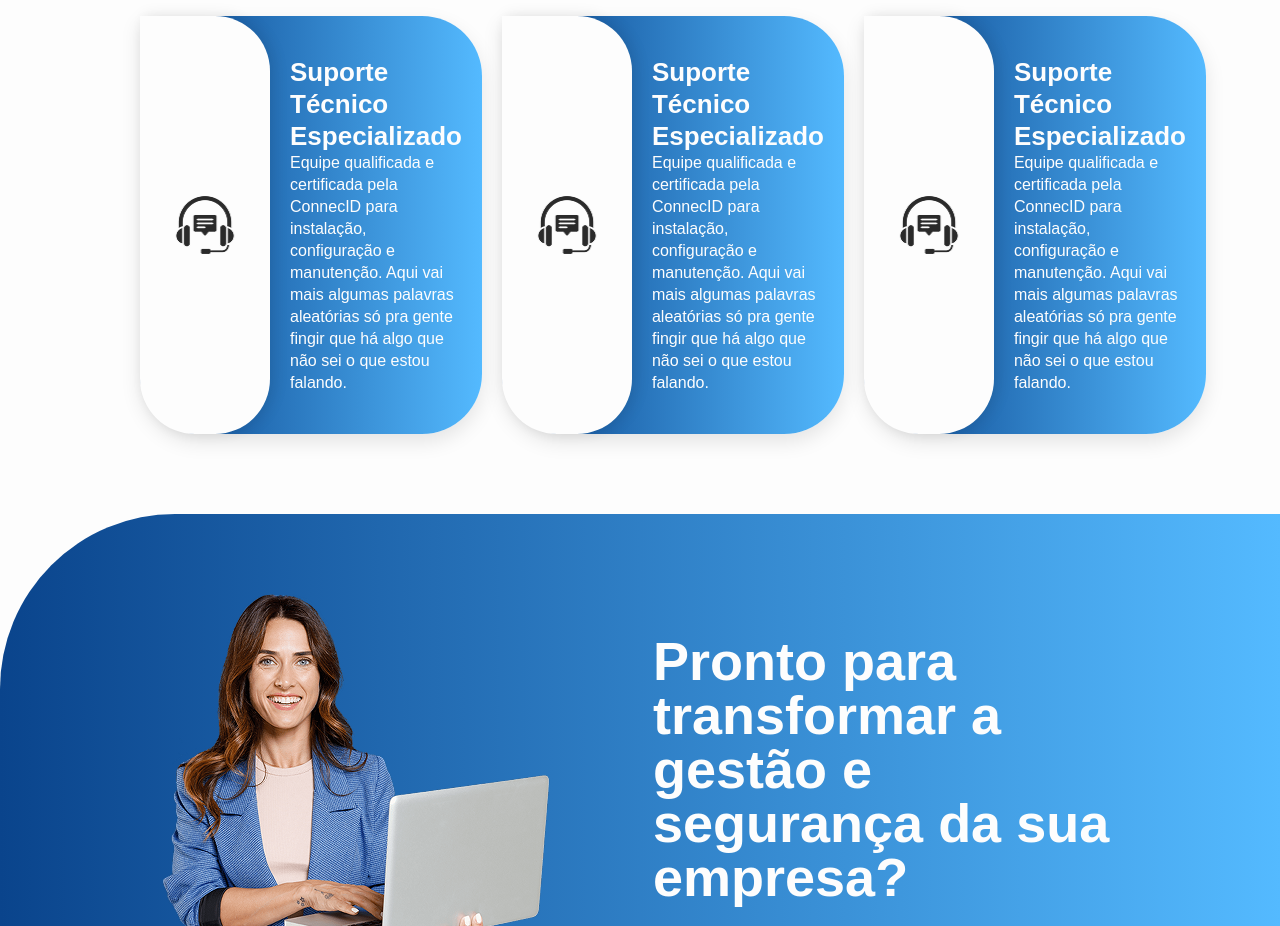
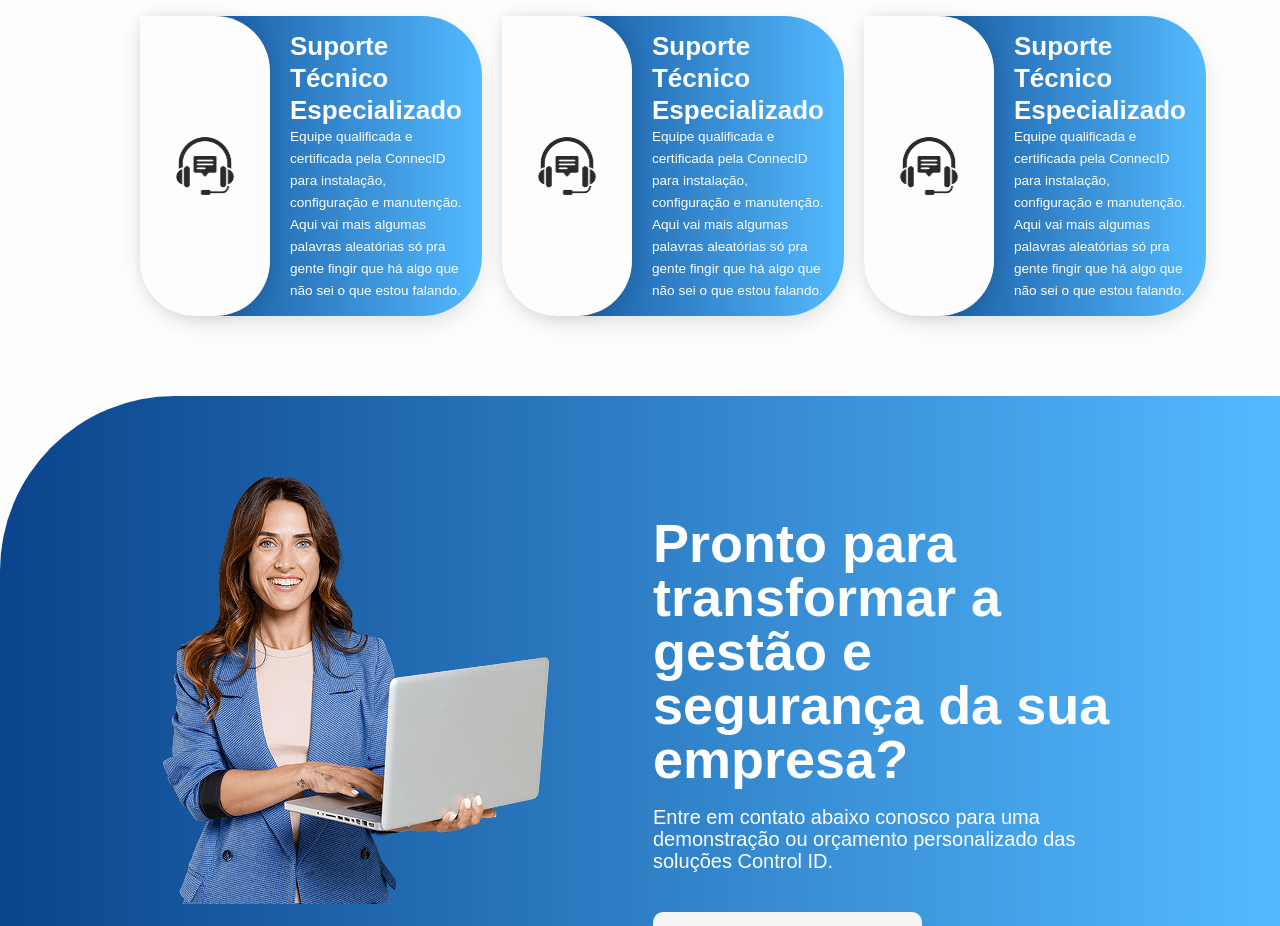
Before and after one commit to Marreco077/MigControl, a website: page public/index.html in a window 1280 px wide. Shown: the part 2600-3526 px from the top of the page. Drawn offline with nearby package versions, Linux system fonts and the light colour scheme; a web font is replaced by a local one.

Commit message:
cards fix

```diff
--- a/public/assets/css/cards.css
+++ b/public/assets/css/cards.css
@@ -51,7 +51,7 @@
   top: 0;
   left: 0;
   right: 0;
-  height: 100%;
+  height: 300px;
   color: var(--color-gray-50);
   padding: 40px 20px;
   z-index: 1;
@@ -66,10 +66,11 @@
 .diferencial-card .card-body-custom h3 {
   font-size: 26px;
   font-weight: 600;
+  top: 15px;
 }
 
 .diferencial-card .card-body-custom p {
-  font-size: 16px;
+  font-size: .85rem;
   font-weight: 300;
 }
 
```
